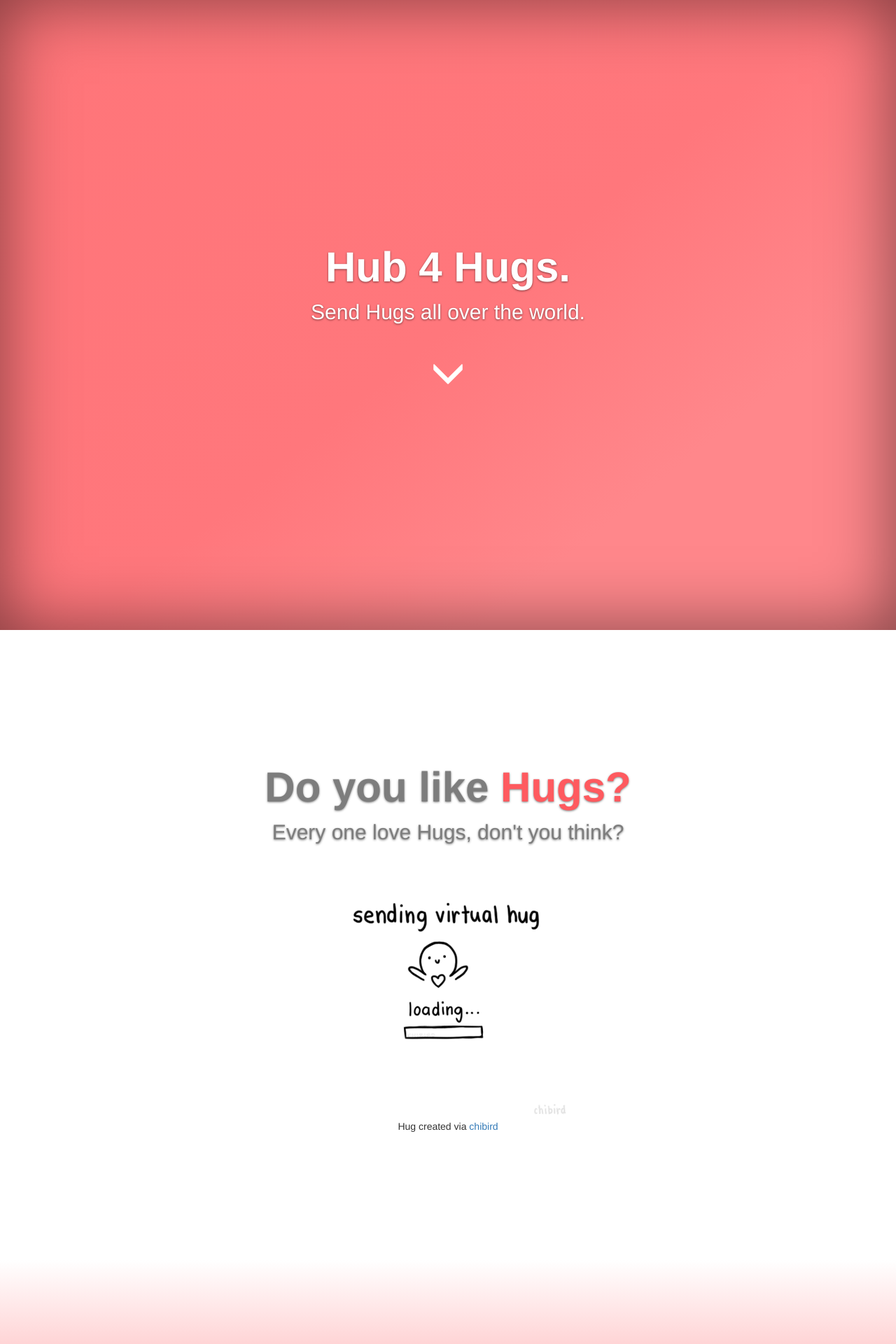
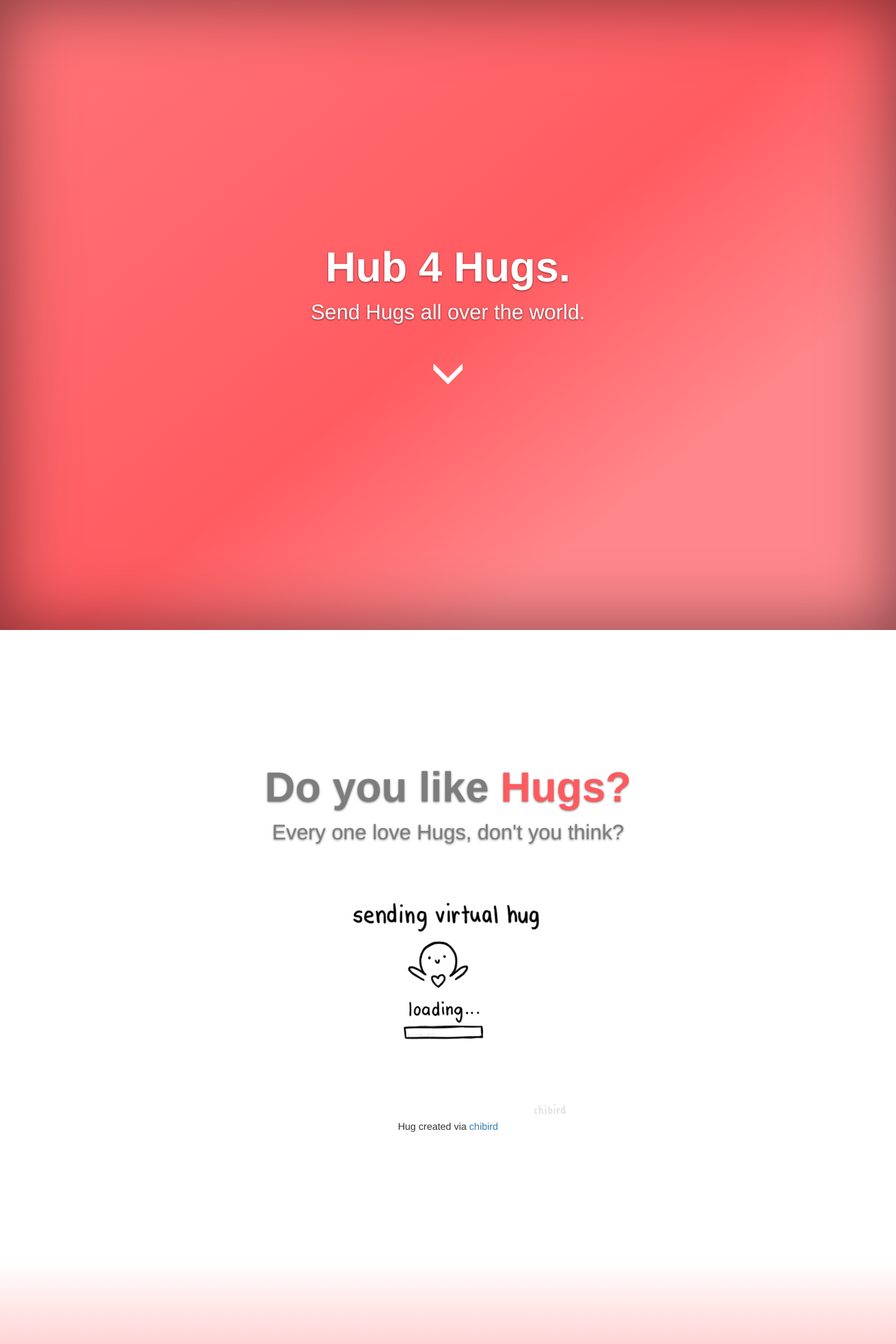
Before and after one commit to hub4hugs/hub4hugs.github.io, a Jekyll site: the page built from index.html, in a window 1280 px wide. Shown: the top 1920 px of the page at 70% size. Built offline with Jekyll 4.4.1, drawn with Linux system fonts in a browser that asks for light colours; comment, search, counter and statistics services are not loaded.

Commit message:
edit gradient

```diff
--- a/assets/css/custom/index.css
+++ b/assets/css/custom/index.css
@@ -147,11 +147,11 @@ body {
 .gradient {
 
   background: #2cb5e8; /* For browsers that do not support gradients */
-  background: -webkit-linear-gradient(141deg, #ff7579 0%, #ff777c 51%, #ff878b 75%); /* For Safari 5.1 to 6.0 */
-  background: -o-linear-gradient(141deg, #ff7579 0%, #ff777c 51%, #ff878b 75%); /* For Opera 11.1 to 12.0 */
-  background: -moz-linear-gradient(141deg, #ff7579 0%, #ff777c 51%, #ff878b 75%); /* For Firefox 3.6 to 15 */
-  background: linear-gradient(141deg, #ff7579 0%, #ff777c 51%, #ff878b 75%); /* Standard syntax */
-  background: linear-gradient(141deg, #ff7579 0%, #ff777c 51%, #ff878b 75%);
+  background: -webkit-linear-gradient(141deg, #ff7579 0%, #ff5c61 51%, #ff878b 75%); /* For Safari 5.1 to 6.0 */
+  background: -o-linear-gradient(141deg, #ff7579 0%, #ff5c61 51%, #ff878b 75%); /* For Opera 11.1 to 12.0 */
+  background: -moz-linear-gradient(141deg, #ff7579 0%, #ff5c61 51%, #ff878b 75%); /* For Firefox 3.6 to 15 */
+  background: linear-gradient(141deg, #ff7579 0%, #ff5c61 51%, #ff878b 75%); /* Standard syntax */
+  background: linear-gradient(141deg, #ff7579 0%, #ff5c61 51%, #ff878b 75%);
 
 }
 .gradient-vertical-1 {
```
